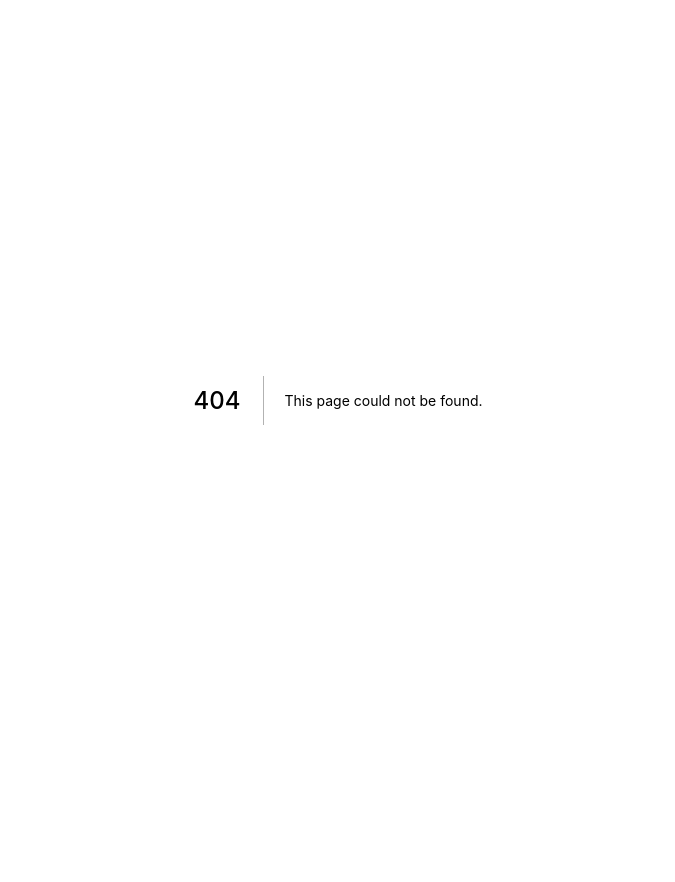
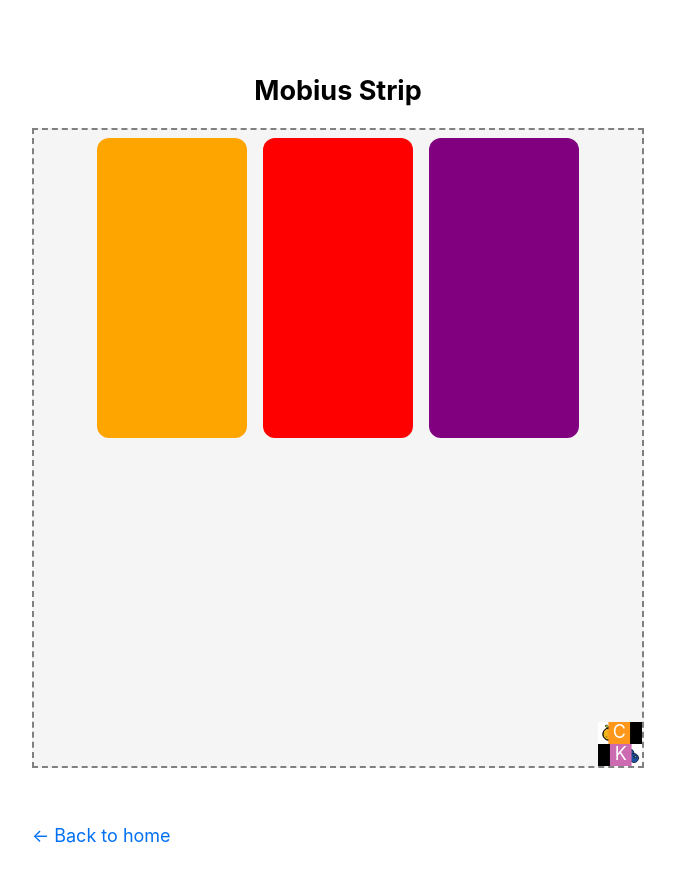
Before and after one commit to louisgv/art, a Next.js app: page /arts/mobius-strip in a window 1280 px wide. Before the commit this address had no page. Shown: the top 882 px of the page, without its empty margins (302-977 px from the left). Before the commit the page ends 800 px from the top, so only its background shows below. Built offline with nearby package versions, Linux system fonts and the light colour scheme.

Commit message:
Adding flex-box example

```diff
--- /dev/null
+++ b/pages/arts/mobius-strip.js
@@ -0,0 +1,77 @@
+import { useEffect, useRef } from "react";
+import Layout from "components/layout";
+import { ArtCanvas } from "components/art-canvas";
+import { OrangePurpleSignature } from "components/signature";
+import styled from "@emotion/styled";
+// draw a mobius strip on top of
+// the canvas
+function drawMobiusStrip(ctx) {
+  // using black stroke color and 1px line width
+  ctx.strokeStyle = "black";
+  ctx.lineWidth = 1;
+  // draw a 2D mobius strip cartoon on the canvas
+  // that is a 3D mapping representation of the shape
+  ctx.beginPath();
+  ctx.moveTo(0, 0);
+  ctx.lineTo(0, 100);
+  ctx.lineTo(100, 100);
+  ctx.lineTo(100, 0);
+  ctx.lineTo(0, 0);
+  ctx.stroke();
+}
+
+const FlexBoxContainer = styled.div`
+  display: flex;
+  flex-direction: row;
+  flex-wrap: wrap;
+  align-items: center;
+  justify-content: center;
+`;
+
+const Box = styled.div`
+  display: flex;
+  position: relative;
+  flex-basis: 150px;
+  max-width: 150px;
+  width: auto;
+  flex-grow: 1;
+  height: 300px;
+  border-radius: 12px;
+  /* padding: 12px; */
+
+  margin: 8px;
+`;
+
+const OrangeBox = styled(Box)`
+  background-color: orange;
+`;
+const RedBox = styled(Box)`
+  background-color: red;
+`;
+const PurpleBox = styled(Box)`
+  background-color: purple;
+`;
+export default function MobiusStrip() {
+  const canvasRef = useRef(null);
+
+  // useEffect(() => {
+  //   const ctx = canvasRef.current.getContext("2d");
+
+  //   drawMobiusStrip(ctx);
+  // }, []);
+
+  return (
+    <Layout hideAvatar name="Mobius Strip">
+      <ArtCanvas>
+        <FlexBoxContainer>
+          <OrangeBox />
+          <RedBox />
+          <PurpleBox />
+        </FlexBoxContainer>
+
+        {/* <canvas style={{ width: "100%", height: "100%" }} ref={canvasRef} /> */}
+        <OrangePurpleSignature />
+      </ArtCanvas>
+    </Layout>
+  );
+}
--- a/pages/index.js
+++ b/pages/index.js
@@ -13,6 +13,9 @@ export default function Home() {
           <li>
             <Link href="/arts/planets">Planets</Link>
           </li>
+          <li>
+            <Link href="/arts/mobius-strip">Mobius Strip</Link>
+          </li>
         </ul>
       </section>
     </Layout>
```
